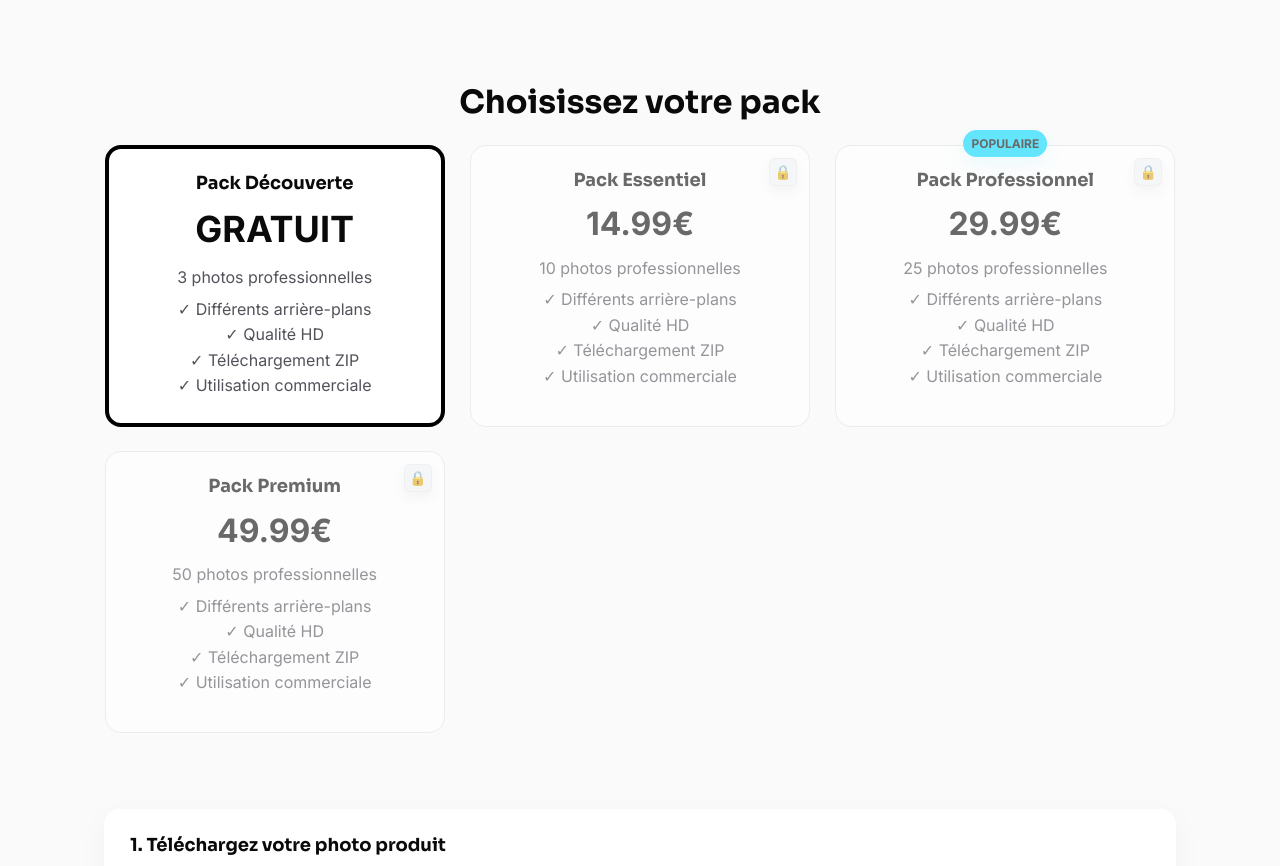
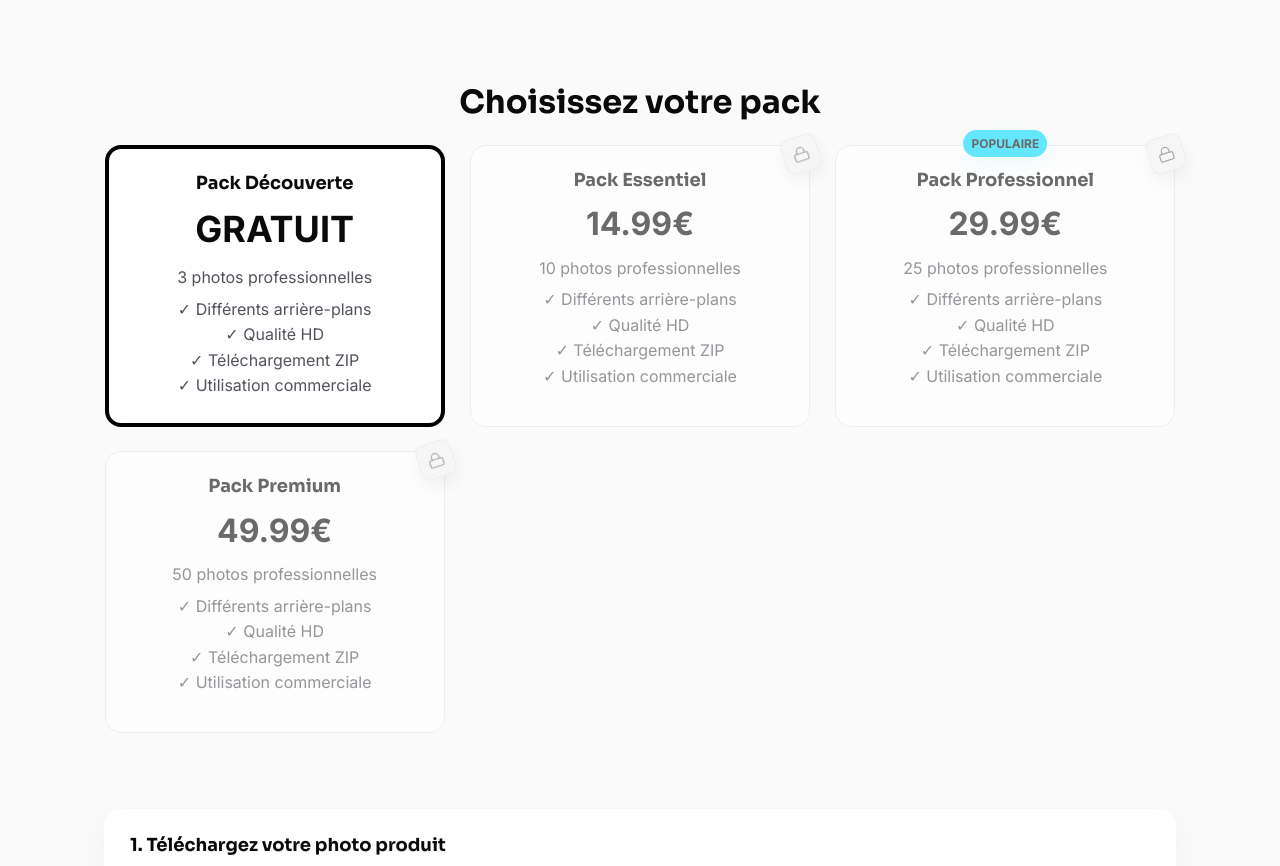
Before and after one commit to yconsulting-cloud/Yuca, a Next.js app: page /shopshots in a window 1280 px wide. Shown: the part 860-1726 px from the top of the page. Built offline with nearby package versions, Linux system fonts and the light colour scheme.

Commit message:
Shopshots: use SVG grayscale lock, rotate and position at card corner; allow overflow

```diff
--- a/app/shopshots/ShopshotsClient.js
+++ b/app/shopshots/ShopshotsClient.js
@@ -229,7 +229,14 @@ export default function ShopshotsClient() {
             {PLANS.map((plan) => (
               <div key={plan.id} onClick={() => handleSelectPlan(plan)} className={`plan-card ${plan.locked ? 'locked' : ''} ${selectedPlan.id === plan.id ? 'selected' : ''}`}>
                 {plan.popular && <div className="badge-popular">POPULAIRE</div>}
-                {plan.locked && <div className="badge-lock" aria-hidden>🔒</div>}
+                {plan.locked && (
+                  <div className="badge-lock" aria-hidden>
+                    <svg width="16" height="16" viewBox="0 0 24 24" fill="none" xmlns="http://www.w3.org/2000/svg" aria-hidden="true">
+                      <rect x="3" y="11" width="18" height="10" rx="2" stroke="currentColor" strokeWidth="1.5" fill="none" />
+                      <path d="M7 11V8a5 5 0 0 1 10 0v3" stroke="currentColor" strokeWidth="1.5" strokeLinecap="round" strokeLinejoin="round" fill="none" />
+                    </svg>
+                  </div>
+                )}
                 <div>
                   <h4 className="plan-name">{plan.name}</h4>
                   <div className="plan-price">{plan.price === 0 ? 'GRATUIT' : `${plan.price}€`}</div>
--- a/app/shopshots/shopshots.css
+++ b/app/shopshots/shopshots.css
@@ -106,13 +106,14 @@
 
 /* Badge positions */
 .shopshots-page .badge-popular{position:absolute;left:50%;transform:translateX(-50%);top:-16px;padding:6px 14px;border-radius:9999px;background:linear-gradient(180deg,var(--c-accent),#00c6ea);color:var(--c-bg-dark);font-weight:800;box-shadow:0 6px 20px rgba(0,217,255,0.12);z-index:12}
-.shopshots-page .plan-card .badge-lock{position:absolute;right:12px;top:12px;z-index:11;width:28px;height:28px;display:flex;align-items:center;justify-content:center;border-radius:6px;background:#f3f4f6;color:#6b6b6b;font-size:14px;box-shadow:0 6px 12px rgba(2,6,23,0.06);border:1px solid rgba(0,0,0,0.04)}
+.shopshots-page .plan-card .badge-lock{position:absolute;right:-10px;top:-10px;z-index:20;width:36px;height:36px;display:flex;align-items:center;justify-content:center;border-radius:8px;background:#f3f4f6;color:#6b6b6b;font-size:14px;box-shadow:0 8px 18px rgba(2,6,23,0.08);border:1px solid rgba(0,0,0,0.06);transform:rotate(-18deg)}
+.shopshots-page .plan-card .badge-lock svg{width:18px;height:18px}
 
 
 .shopshots-page .plans-section{padding:var(--sp-12) 0}
 .shopshots-page .section-title{text-align:center;margin-bottom:var(--sp-6);font-size:var(--fs-2xl);font-weight:700}
 .shopshots-page .plans-grid{display:grid;grid-template-columns:repeat(3,1fr);gap:var(--sp-6);align-items:stretch;justify-items:center;grid-auto-rows:1fr}
-.shopshots-page .plan-card{cursor:pointer;padding:var(--sp-6);border:1px solid var(--c-border);border-radius:var(--rad-lg);background:var(--c-bg-alt);display:flex;flex-direction:column;justify-content:space-between;align-items:center;text-align:center;height:100%;width:100%;max-width:340px;box-sizing:border-box;transition:box-shadow .2s,transform .18s}
+.shopshots-page .plan-card{cursor:pointer;padding:var(--sp-6);border:1px solid var(--c-border);border-radius:var(--rad-lg);background:var(--c-bg-alt);display:flex;flex-direction:column;justify-content:space-between;align-items:center;text-align:center;height:100%;width:100%;max-width:340px;box-sizing:border-box;transition:box-shadow .2s,transform .18s;overflow:visible}
 .shopshots-page .plan-card:hover{transform:translateY(-6px);box-shadow:var(--shadow-lg)}
 .shopshots-page .plan-name{font-size:var(--fs-md);font-weight:700;margin-bottom:8px}
 .shopshots-page .plan-price{font-weight:700;color:var(--c-primary);margin-bottom:6px}
```
